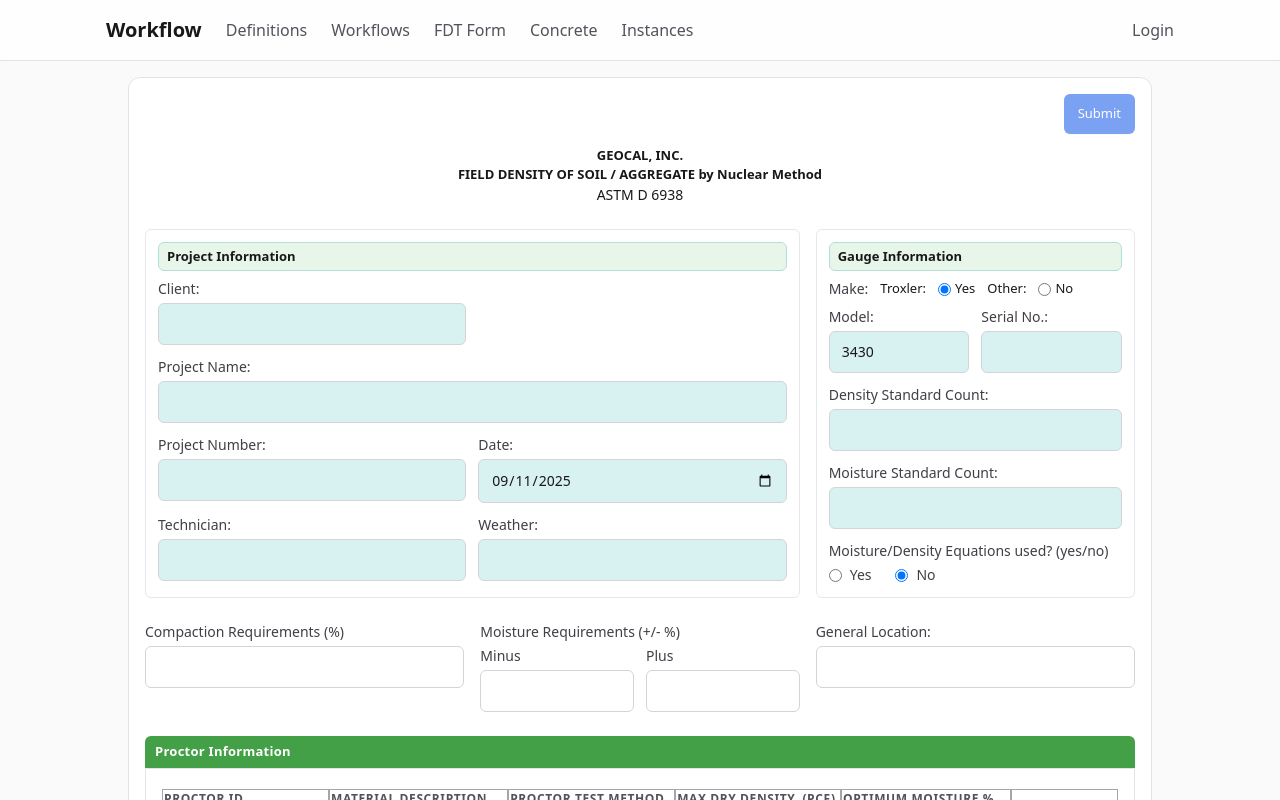
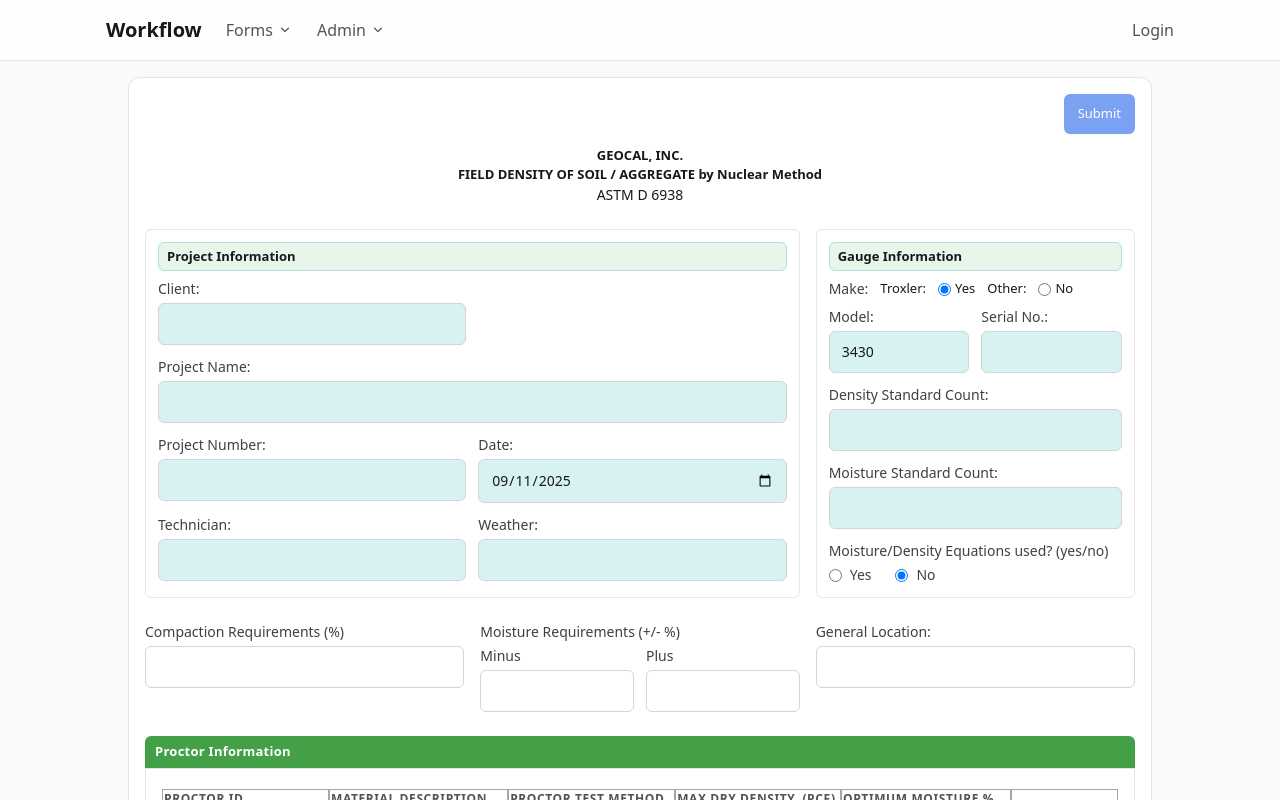
Before and after one commit to knofler/ai_workflow, a Next.js app in the folder frontend/: page /fdt in a window 1280 px wide. Shown: the top 800 px of the page. Built offline with nearby package versions, Linux system fonts and the light colour scheme; no server answers.

Commit message:
feat(nav): group Forms under one menu; move Definitions, Workflows, Instances under Admin

```diff
--- a/frontend/components/Nav.jsx
+++ b/frontend/components/Nav.jsx
@@ -3,11 +3,32 @@
     <header className="border-b border-zinc-200 bg-white/70 backdrop-blur">
       <nav className="container flex items-center gap-6 py-3">
         <a className="text-xl font-semibold" href="/">Workflow</a>
-        <a className="text-zinc-600 hover:text-zinc-900" href="/definitions">Definitions</a>
-        <a className="text-zinc-600 hover:text-zinc-900" href="/workflows">Workflows</a>
-  <a className="text-zinc-600 hover:text-zinc-900" href="/fdt">FDT Form</a>
-  <a className="text-zinc-600 hover:text-zinc-900" href="/concrete">Concrete</a>
-        <a className="text-zinc-600 hover:text-zinc-900" href="/instances">Instances</a>
+
+        {/* Forms dropdown */}
+        <div className="relative group" tabIndex={0}>
+          <button className="text-zinc-600 hover:text-zinc-900 inline-flex items-center gap-1 focus:outline-none" aria-haspopup="true" aria-expanded="false">
+            Forms
+            <svg className="h-4 w-4" viewBox="0 0 20 20" fill="currentColor"><path d="M5.23 7.21a.75.75 0 011.06.02L10 10.94l3.71-3.71a.75.75 0 111.06 1.06l-4.24 4.24a.75.75 0 01-1.06 0L5.21 8.29a.75.75 0 01.02-1.08z"/></svg>
+          </button>
+          <div className="absolute left-0 mt-2 hidden group-hover:block group-focus-within:block bg-white border border-zinc-200 rounded-md shadow-lg min-w-48 z-50">
+            <a className="block px-4 py-2 text-sm text-zinc-700 hover:bg-zinc-50" href="/fdt">FDT Form</a>
+            <a className="block px-4 py-2 text-sm text-zinc-700 hover:bg-zinc-50" href="/concrete">Concrete</a>
+          </div>
+        </div>
+
+        {/* Admin dropdown */}
+        <div className="relative group" tabIndex={0}>
+          <button className="text-zinc-600 hover:text-zinc-900 inline-flex items-center gap-1 focus:outline-none" aria-haspopup="true" aria-expanded="false">
+            Admin
+            <svg className="h-4 w-4" viewBox="0 0 20 20" fill="currentColor"><path d="M5.23 7.21a.75.75 0 011.06.02L10 10.94l3.71-3.71a.75.75 0 111.06 1.06l-4.24 4.24a.75.75 0 01-1.06 0L5.21 8.29a.75.75 0 01.02-1.08z"/></svg>
+          </button>
+          <div className="absolute left-0 mt-2 hidden group-hover:block group-focus-within:block bg-white border border-zinc-200 rounded-md shadow-lg min-w-48 z-50">
+            <a className="block px-4 py-2 text-sm text-zinc-700 hover:bg-zinc-50" href="/definitions">Definitions</a>
+            <a className="block px-4 py-2 text-sm text-zinc-700 hover:bg-zinc-50" href="/workflows">Workflows</a>
+            <a className="block px-4 py-2 text-sm text-zinc-700 hover:bg-zinc-50" href="/instances">Instances</a>
+          </div>
+        </div>
+
         <a className="text-zinc-600 hover:text-zinc-900 ml-auto" href="/login">Login</a>
       </nav>
     </header>
```
